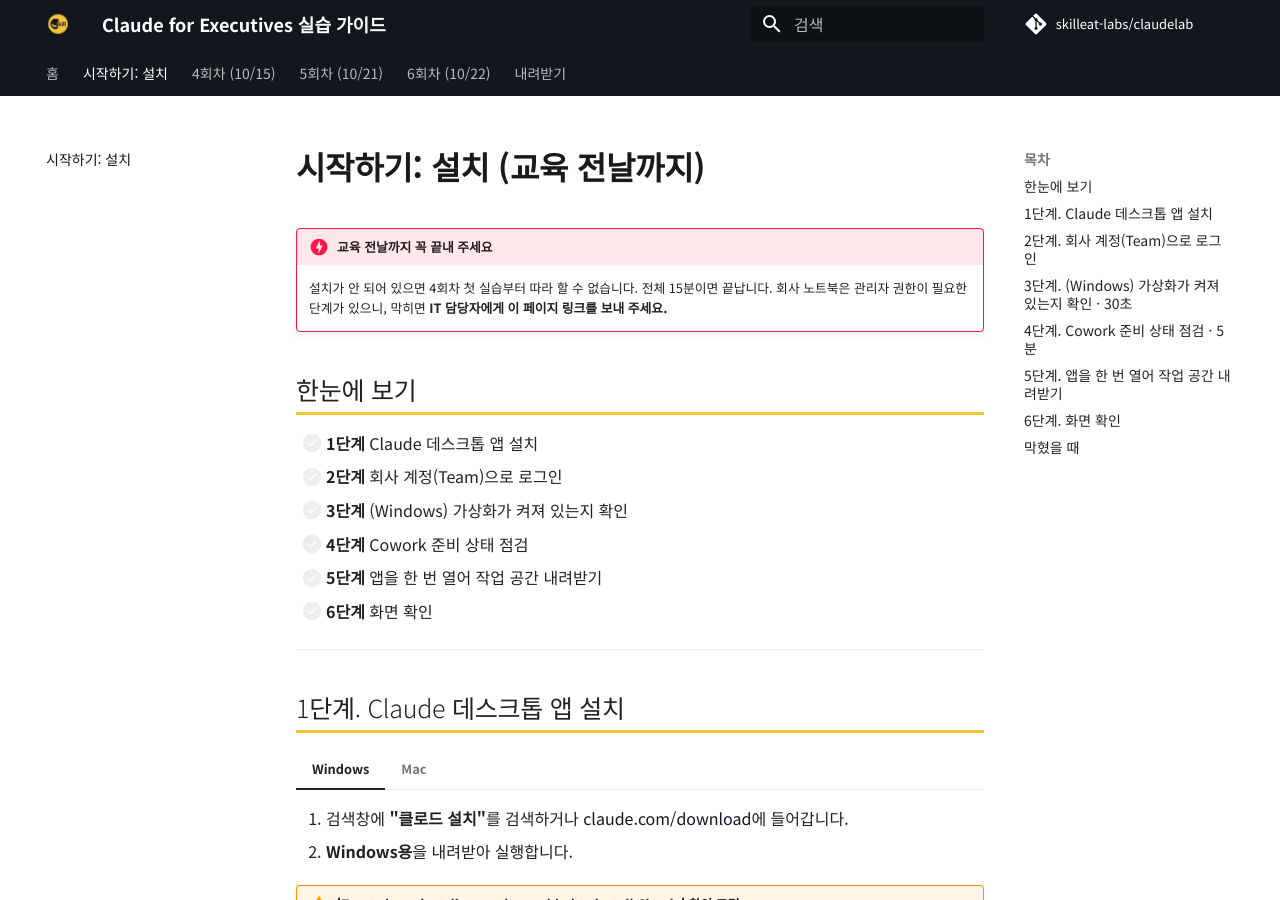
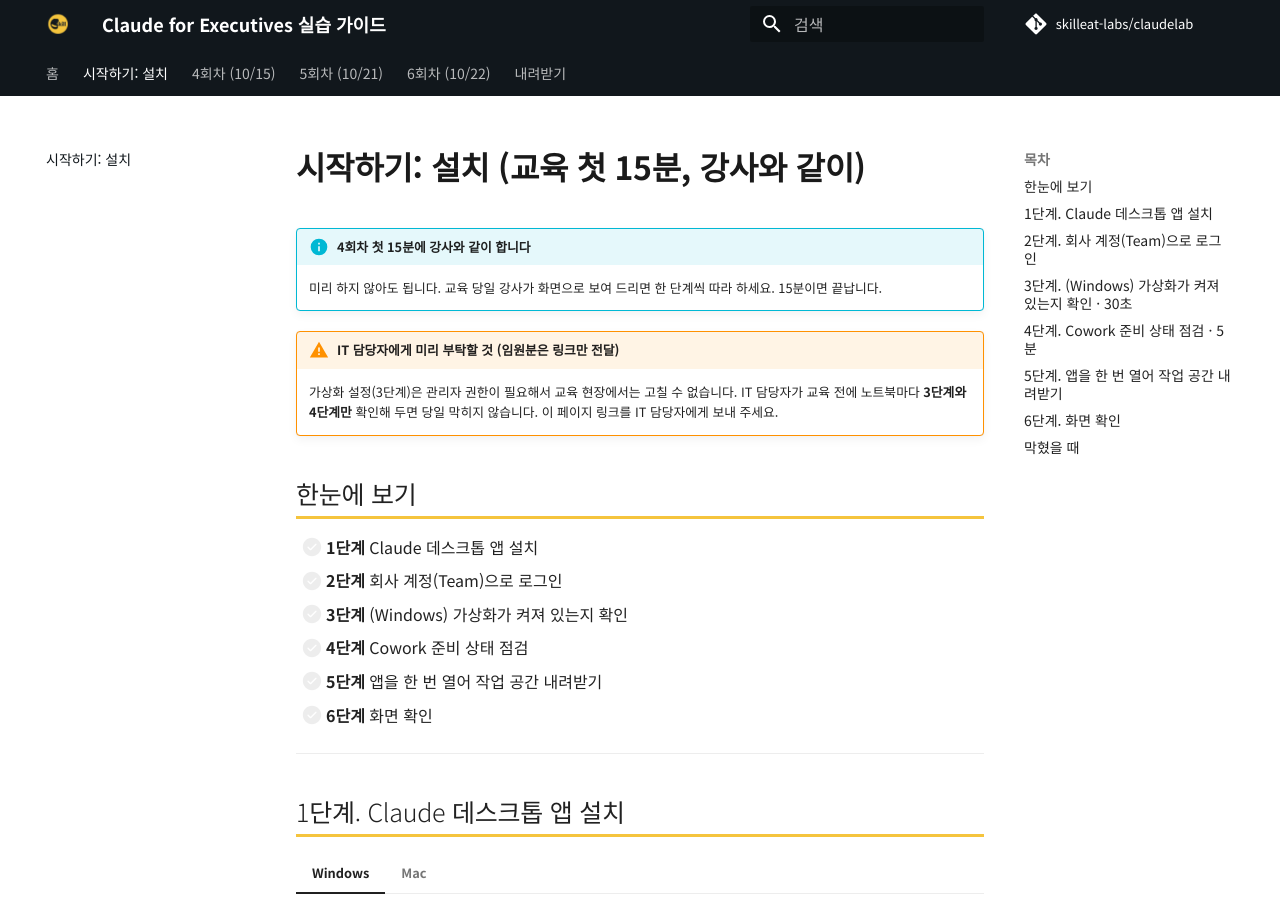
Before and after one commit to skilleat-labs/claudelab, an MkDocs documentation site: the page built from docs/install.md, in a window 1280 px wide and 900 px high. Built offline with MkDocs 1.6.1 and Material for MkDocs 9.7.7, drawn with Linux system fonts in a browser that asks for light colours; comment, search, counter and statistics services are not loaded; some of the changed text lies outside the part shown.

Commit message:
설치를 4회차 첫 15분에 강사와 같이 하는 방식으로 변경
- 설치 페이지: 사전 준비 대신 당일 함께, IT에는 가상화 확인만 요청
- 실습가이드 PC 준비 페이지도 같은 기준으로

Co-Authored-By: Claude Opus 5.5 <noreply@anthropic.com>

```diff
--- a/docs/install.md
+++ b/docs/install.md
@@ -1,8 +1,11 @@
-# 시작하기: 설치 (교육 전날까지)
+# 시작하기: 설치 (교육 첫 15분, 강사와 같이)
 
-!!! danger "교육 전날까지 꼭 끝내 주세요"
-    설치가 안 되어 있으면 4회차 첫 실습부터 따라 할 수 없습니다. 전체 15분이면 끝납니다.
-    회사 노트북은 관리자 권한이 필요한 단계가 있으니, 막히면 **IT 담당자에게 이 페이지 링크를 보내 주세요.**
+!!! info "4회차 첫 15분에 강사와 같이 합니다"
+    미리 하지 않아도 됩니다. 교육 당일 강사가 화면으로 보여 드리면 한 단계씩 따라 하세요. 15분이면 끝납니다.
+
+!!! warning "IT 담당자에게 미리 부탁할 것 (임원분은 링크만 전달)"
+    가상화 설정(3단계)은 관리자 권한이 필요해서 교육 현장에서는 고칠 수 없습니다.
+    IT 담당자가 교육 전에 노트북마다 **3단계와 4단계만** 확인해 두면 당일 막히지 않습니다. 이 페이지 링크를 IT 담당자에게 보내 주세요.
 
 ## 한눈에 보기
 
@@ -88,7 +91,7 @@ Anthropic이 제공하는 점검 프로그램입니다. 설치나 로그인 없
 
 ## 5단계. 앱을 한 번 열어 작업 공간 내려받기
 
-Claude 앱을 처음 열고 일을 하나 맡기면 작업 공간(1GB 이상)을 내려받습니다. 교육 당일 와이파이로 받으면 오래 걸리니 **전날 한 번** 해 두세요.
+Claude 앱을 처음 열고 일을 하나 맡기면 작업 공간(1GB 이상)을 내려받습니다. 몇 분 걸릴 수 있으니 설치하자마자 바로 한 번 보내 두고, 받는 동안 6단계를 확인합니다.
 
 1. Claude 앱에서 **Cowork 탭**을 엽니다. 탭이 없고 대화창 하나만 보이면 그대로 씁니다.
 2. 아래 문장을 입력하고 보냅니다.
@@ -109,7 +112,7 @@ Claude 앱을 처음 열고 일을 하나 맡기면 작업 공간(1GB 이상)을
 | 설정 › Capabilities에서 **코드 실행 및 파일 생성**이 켜져 있다 | 설정 |
 
 !!! tip "다 됐으면"
-    [4회차 실습 가이드](day4/index.md)로 갑니다. 화면이 조금 달라도 괜찮습니다. 2026년 9월부터 Chat과 Cowork가 하나로 합쳐지는 중이라 메뉴 이름이 다를 수 있습니다.
+    [4회차 실습 가이드](day4/index.md)로 갑니다. 강사가 다음 순서를 안내합니다. 화면이 조금 달라도 괜찮습니다. 2026년 9월부터 Chat과 Cowork가 하나로 합쳐지는 중이라 메뉴 이름이 다를 수 있습니다.
 
 ## 막혔을 때
 
--- a/mkdocs.yml
+++ b/mkdocs.yml
@@ -31,7 +31,7 @@ nav:
   - "4회차 (10/15)":
     - "개요": day4/index.md
     - "이 가이드 쓰는 법": day4/01.md
-    - "교육 전 PC 준비 (전날까지)": day4/02.md
+    - "설치와 PC 준비 (첫 15분, 강사와 같이)": day4/02.md
     - "시작 전 체크": day4/03.md
     - "1교시 — 첫 위임, 경쟁사 동향 1장": day4/04.md
     - "2교시 — 산업, 통상 리스크 분석 → 산업분석 스킬": day4/05.md
```
Also changed, not shown: docs/day4/02.md (+3 -3 lines), docs/day4/index.md (+1 -1 lines), docs/index.md (+3 -3 lines).
